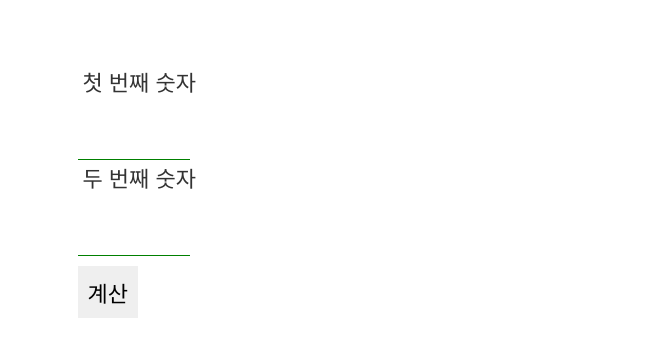
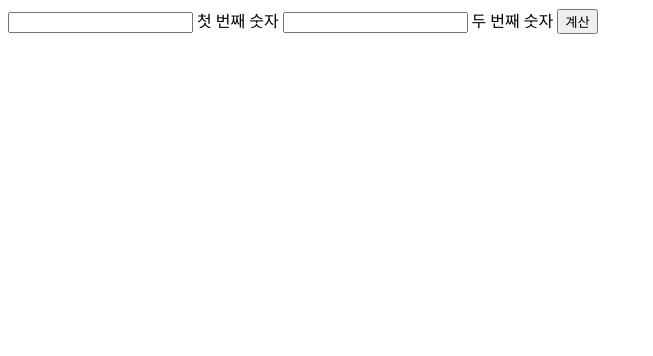
Before and after one commit to yesslee/calculator-stree, a plain HTML site: page index.html in a window 1280 px wide. Shown: the whole page, without its empty margins (0-653 px from the left). Drawn offline with Linux system fonts and the light colour scheme.

Commit message:
Revert "feature: Add CSS"
This reverts commit 23a4d1b3ec6fb03eb99297c42fa8ecd53b6bd9df.

```diff
--- a/index.html
+++ b/index.html
@@ -5,7 +5,6 @@
     <meta http-equiv="X-UA-Compatible" content="IE=edge" />
     <meta name="viewport" content="width=device-width, initial-scale=1.0" />
     <title>Calculator</title>
-    <link rel = "stylesheet" href ="style.css">
   </head>
 
   <body>
--- a/style.css
+++ /dev/null
@@ -1,158 +0,0 @@
-html {
-    font-family: 'Lora', sans-serif;
-    width: 100%;
-  }
-
-  body {
-    margin: 5% auto 0 auto;
-    width: 90%;
-    max-width: 1125px;
-  }
-
-  h1 {
-    font-size: 28px;
-    margin-bottom: 2.5%;
-  }
-
-  input,
-  span,
-  label,
-  textarea {
-    font-family: 'Ubuntu', sans-serif;
-    display: block;
-    margin: 10px;
-    padding: 5px;
-    border: none;
-    font-size: 22px;
-  }
-
-  textarea:focus,
-  input:focus {
-    outline: 0;
-  }
-  /* Question */
-
-  input.question,
-  textarea.question {
-    border: 1px solid blue;
-    font-size: 48px;
-    font-weight: 300;
-    border-radius: 2px;
-    margin: 0;
-    border: none;
-    width: 40%;
-    background: rgba(0, 0, 0, 0);
-    transition: padding-top 0.2s ease, margin-top 0.2s ease;
-    overflow-x: hidden;
-  }
-
-  input.question + label,
-  textarea.question + label {
-    display: block;
-    position: relative;
-    white-space: nowrap;
-    padding: 0;
-    margin: 0;
-    width: 10%;
-    border-top: 1px solid red;
-    -webkit-transition: width 0.4s ease;
-    transition: width 0.4s ease;
-    height: 0px;
-  }
-
-  input.question:focus + label,
-  textarea.question:focus + label {
-    width: 15%;
-  }
-
-  input.question:focus,
-  input.question:valid {
-    padding-top: 35px;
-  }
-
-  textarea.question:valid,
-  textarea.question:focus {
-    margin-top: 35px;
-  }
-
-  input.question:focus + label > span,
-  input.question:valid + label > span {
-    top: -100px;
-    font-size: 22px;
-    color: #333;
-  }
-
-  textarea.question:focus + label > span,
-  textarea.question:valid + label > span {
-    top: -150px;
-    font-size: 22px;
-    color: #333;
-  }
-
-  input.question:valid + label,
-  textarea.question:valid + label {
-    border-color: green;
-  }
-
-  input.question:invalid,
-  textarea.question:invalid {
-    box-shadow: none;
-  }
-
-  input.question + label > span,
-  textarea.question + label > span {
-    font-weight: 300;
-    margin: 0;
-    position: absolute;
-    color: #8F8F8F;
-    font-size: 48px;
-    top: -66px;
-    left: 0px;
-    z-index: -1;
-    -webkit-transition: top 0.2s ease, font-size 0.2s ease, color 0.2s ease;
-    transition: top 0.2s ease, font-size 0.2s ease, color 0.2s ease;
-  }
-
-  input[type="submit"] {
-    -webkit-transition: opacity 0.2s ease, background 0.2s ease;
-    transition: opacity 0.2s ease, background 0.2s ease;
-    display: block;
-    opacity: 0;
-    margin: 10px 0 0 0;
-    padding: 10px;
-    cursor: pointer;
-  }
-
-  input[type="submit"]:hover {
-    background: #EEE;
-  }
-
-  input[type="submit"]:active {
-    background: #999;
-  }
-
-  input.question:valid ~ input[type="submit"], textarea.question:valid ~ input[type="submit"] {
-    -webkit-animation: appear 1s forwards;
-    animation: appear 1s forwards;
-  }
-
-  input.question:invalid ~ input[type="submit"], textarea.question:invalid ~ input[type="submit"] {
-    display: none;
-  }
-
-  @-webkit-keyframes appear {
-    100% {
-      opacity: 1;
-    }
-  }
-
-  @keyframes appear {
-    100% {
-      opacity: 1;
-    }
-  }
-
-  #output {
-    font-size: 2rem;
-    color: #00ff00;
-  }
```
